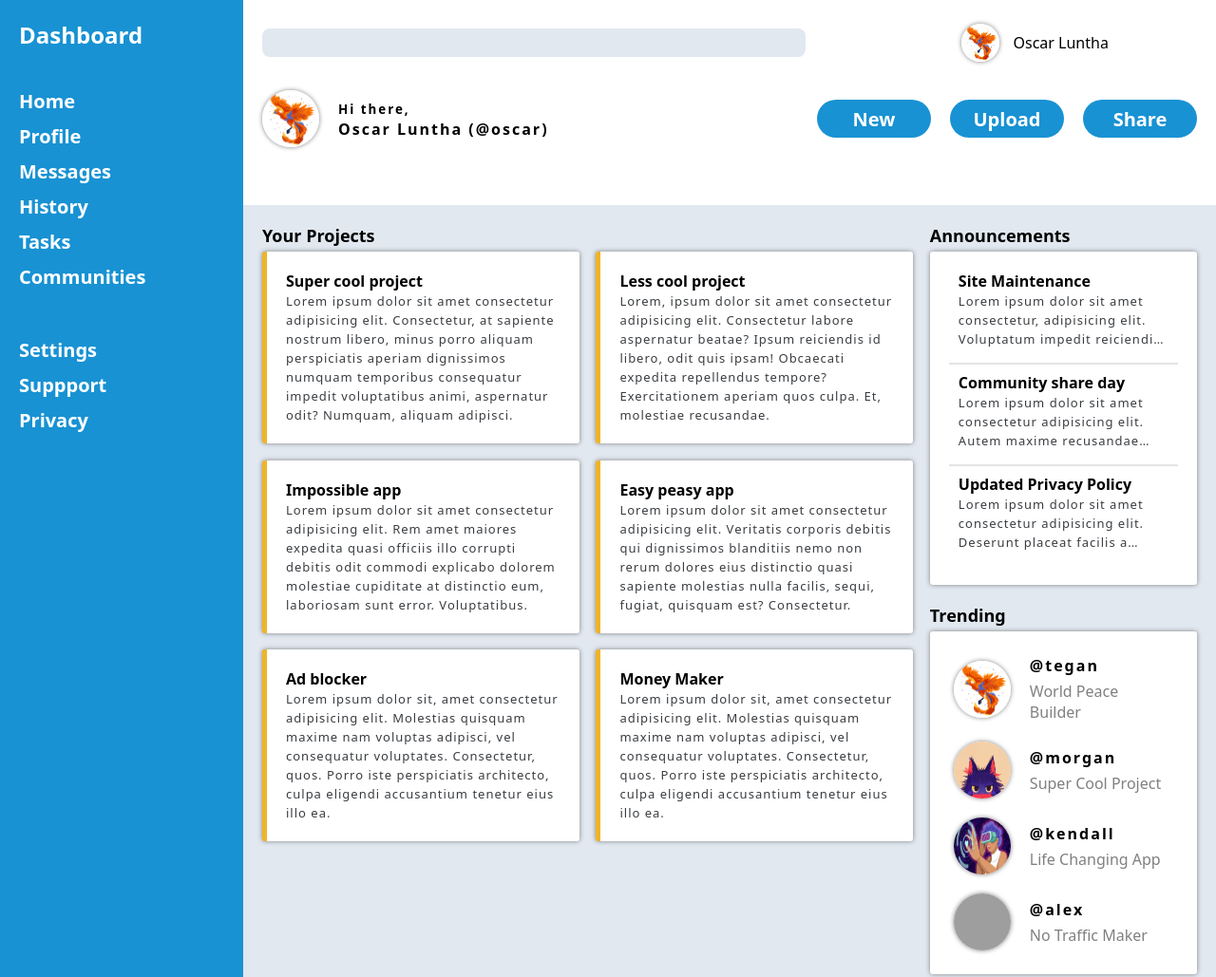
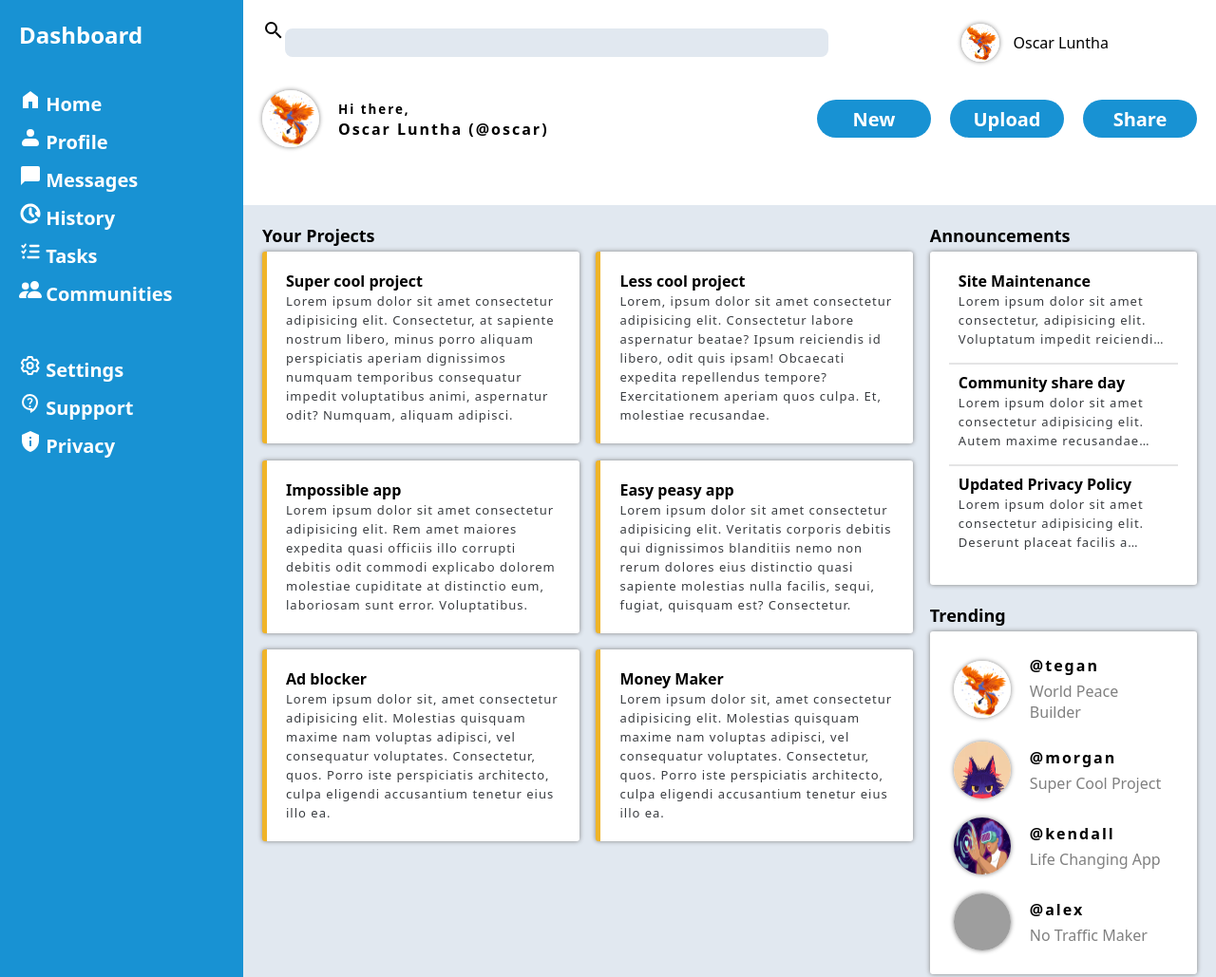
Before and after one commit to Oscar-Luntha/TOP-adminpage, a plain HTML site: page index.html in a window 1280 px wide. Shown: the top 1029 px of the page at 95% size. Drawn offline with Linux system fonts and the light colour scheme; grey boxes are pictures that could not be loaded.

Commit message:
add icons to the navigation sidebar

```diff
--- a/index.html
+++ b/index.html
@@ -10,6 +10,7 @@
     <header>
         <div class="search">
             <!-- Icon : search-->
+            <svg xmlns="http://www.w3.org/2000/svg" width="24" height="24" viewBox="0 0 24 24"><path fill="currentColor" d="M9.5 3A6.5 6.5 0 0 1 16 9.5c0 1.61-.59 3.09-1.56 4.23l.27.27h.79l5 5l-1.5 1.5l-5-5v-.79l-.27-.27A6.52 6.52 0 0 1 9.5 16A6.5 6.5 0 0 1 3 9.5A6.5 6.5 0 0 1 9.5 3m0 2C7 5 5 7 5 9.5S7 14 9.5 14S14 12 14 9.5S12 5 9.5 5"/></svg>
             <input type="search" name="seachbar" id="searchbar">
         </div>
         <div class="user-profile">
@@ -38,41 +39,42 @@
         <nav>
             <ul>
                 <li>
-                    <!-- Icon : Home  -->
+                    <svg xmlns="http://www.w3.org/2000/svg" width="24" height="24" viewBox="0 0 24 24"><path fill="currentColor" d="M4 21V9l8-6l8 6v12h-6v-7h-4v7z"/></svg>
                     <a href="#">Home</a>
                 </li>
                 <li>
-                    <!-- Icon : Profile -->
+                    <svg xmlns="http://www.w3.org/2000/svg" width="24" height="24" viewBox="0 0 24 24"><path fill="currentColor" fill-rule="evenodd" d="M8 7a4 4 0 1 1 8 0a4 4 0 0 1-8 0m0 6a5 5 0 0 0-5 5a3 3 0 0 0 3 3h12a3 3 0 0 0 3-3a5 5 0 0 0-5-5z" clip-rule="evenodd"/></svg>
                     <a href="#">Profile</a>
                 </li>
                 <li>
-                    <!-- Icon : Messages -->
+                     <svg xmlns="http://www.w3.org/2000/svg" width="24" height="24" viewBox="0 0 24 24"><path fill="currentColor" d="M20 2H4a2 2 0 0 0-2 2v18l4-4h14a2 2 0 0 0 2-2V4a2 2 0 0 0-2-2"/></svg>
                     <a href="#">Messages</a>
                 </li>
                 <li>
                     <!-- Icon : History -->
+                     <svg xmlns="http://www.w3.org/2000/svg" width="24" height="24" viewBox="0 0 24 24"><g fill="none"><path d="m12.593 23.258l-.011.002l-.071.035l-.02.004l-.014-.004l-.071-.035q-.016-.005-.024.005l-.004.01l-.017.428l.005.02l.01.013l.104.074l.015.004l.012-.004l.104-.074l.012-.016l.004-.017l-.017-.427q-.004-.016-.017-.018m.265-.113l-.013.002l-.185.093l-.01.01l-.003.011l.018.43l.005.012l.008.007l.201.093q.019.005.029-.008l.004-.014l-.034-.614q-.005-.018-.02-.022m-.715.002a.02.02 0 0 0-.027.006l-.006.014l-.034.614q.001.018.017.024l.015-.002l.201-.093l.01-.008l.004-.011l.017-.43l-.003-.012l-.01-.01z"/><path fill="currentColor" d="M2.907 6.75c2.9-5.022 9.321-6.743 14.343-3.843a10.5 10.5 0 0 1 4.915 11.732c-.318 1.225-1.81 1.57-2.658.746l-.095-.1l-2.251-2.587c-1.003-1.152.024-2.89 1.478-2.628l.133.03l.518.134a7.5 7.5 0 1 0-2.031 7.117a1.5 1.5 0 1 1 2.104 2.139c-3.281 3.228-8.43 4.018-12.613 1.603c-5.022-2.9-6.743-9.32-3.843-14.343M12 5.5a1.5 1.5 0 0 1 1.493 1.355L13.5 7v4.379l2.06 2.06a1.5 1.5 0 0 1-2.007 2.225l-.114-.103l-2.5-2.5a1.5 1.5 0 0 1-.432-.913L10.5 12V7A1.5 1.5 0 0 1 12 5.5"/></g></svg>
                     <a href="#">History</a>
                 </li>
                 <li>
-                    <!-- Icon : Tasks-->
+                     <svg xmlns="http://www.w3.org/2000/svg" width="24" height="24" viewBox="0 0 640 640"><path fill="currentColor" d="M197.8 100.3c10.9 7.6 13.5 22.6 5.9 33.4l-56 80c-4.1 5.8-10.5 9.5-17.6 10.1S116 222 111 217l-40-40c-9.3-9.4-9.3-24.6 0-34s24.6-9.3 34 0l19.8 19.8l39.6-56.6c7.6-10.9 22.6-13.5 33.4-5.9m0 160c10.9 7.6 13.5 22.6 5.9 33.4l-56 80c-4.1 5.8-10.5 9.5-17.6 10.1S116 382 111 377l-40-40c-9.4-9.4-9.4-24.6 0-33.9s24.6-9.4 33.9 0l19.8 19.8l39.6-56.6c7.6-10.9 22.6-13.5 33.4-5.9zM288 160c0-17.7 14.3-32 32-32h224c17.7 0 32 14.3 32 32s-14.3 32-32 32H320c-17.7 0-32-14.3-32-32m0 160c0-17.7 14.3-32 32-32h224c17.7 0 32 14.3 32 32s-14.3 32-32 32H320c-17.7 0-32-14.3-32-32m-64 160c0-17.7 14.3-32 32-32h288c17.7 0 32 14.3 32 32s-14.3 32-32 32H256c-17.7 0-32-14.3-32-32m-96-40c22.1 0 40 17.9 40 40s-17.9 40-40 40s-40-17.9-40-40s17.9-40 40-40"/></svg>
                     <a href="#">Tasks</a>
                 </li>
                 <li>
-                    <!-- Icon : Communities -->
+                     <svg xmlns="http://www.w3.org/2000/svg" width="24" height="24" viewBox="0 0 16 16"><path fill="currentColor" d="M7 14s-1 0-1-1s1-4 5-4s5 3 5 4s-1 1-1 1zm4-6a3 3 0 1 0 0-6a3 3 0 0 0 0 6m-5.784 6A2.24 2.24 0 0 1 5 13c0-1.355.68-2.75 1.936-3.72A6.3 6.3 0 0 0 5 9c-4 0-5 3-5 4s1 1 1 1zM4.5 8a2.5 2.5 0 1 0 0-5a2.5 2.5 0 0 0 0 5"/></svg>
                     <a href="#">Communities</a>
                 </li>
             </ul>
             <ul>
                 <li>
-                    <!-- Icon : settings -->
+                     <svg xmlns="http://www.w3.org/2000/svg" width="24" height="24" viewBox="0 0 24 24"><path fill="currentColor" d="M19.9 12.66a1 1 0 0 1 0-1.32l1.28-1.44a1 1 0 0 0 .12-1.17l-2-3.46a1 1 0 0 0-1.07-.48l-1.88.38a1 1 0 0 1-1.15-.66l-.61-1.83a1 1 0 0 0-.95-.68h-4a1 1 0 0 0-1 .68l-.56 1.83a1 1 0 0 1-1.15.66L5 4.79a1 1 0 0 0-1 .48L2 8.73a1 1 0 0 0 .1 1.17l1.27 1.44a1 1 0 0 1 0 1.32L2.1 14.1a1 1 0 0 0-.1 1.17l2 3.46a1 1 0 0 0 1.07.48l1.88-.38a1 1 0 0 1 1.15.66l.61 1.83a1 1 0 0 0 1 .68h4a1 1 0 0 0 .95-.68l.61-1.83a1 1 0 0 1 1.15-.66l1.88.38a1 1 0 0 0 1.07-.48l2-3.46a1 1 0 0 0-.12-1.17ZM18.41 14l.8.9l-1.28 2.22l-1.18-.24a3 3 0 0 0-3.45 2L12.92 20h-2.56L10 18.86a3 3 0 0 0-3.45-2l-1.18.24l-1.3-2.21l.8-.9a3 3 0 0 0 0-4l-.8-.9l1.28-2.2l1.18.24a3 3 0 0 0 3.45-2L10.36 4h2.56l.38 1.14a3 3 0 0 0 3.45 2l1.18-.24l1.28 2.22l-.8.9a3 3 0 0 0 0 3.98m-6.77-6a4 4 0 1 0 4 4a4 4 0 0 0-4-4m0 6a2 2 0 1 1 2-2a2 2 0 0 1-2 2"/></svg>
                     <a href="#">Settings</a>
                 </li>
                 <li>
-                    <!-- Icon : support -->
+                    <svg xmlns="http://www.w3.org/2000/svg" width="24" height="24" viewBox="0 0 24 24"><path fill="currentColor" d="m12 22l-.25-3h-.25q-3.55 0-6.025-2.475T3 10.5t2.475-6.025T11.5 2q1.775 0 3.313.662t2.7 1.825t1.824 2.7T20 10.5q0 1.875-.612 3.6t-1.676 3.2t-2.525 2.675T12 22m2-3.65q1.775-1.5 2.888-3.512T18 10.5q0-2.725-1.888-4.612T11.5 4T6.888 5.888T5 10.5t1.888 4.613T11.5 17H14zm-2.525-2.375q.425 0 .725-.3t.3-.725t-.3-.725t-.725-.3t-.725.3t-.3.725t.3.725t.725.3M10.75 12.8h1.5q0-.75.15-1.05t.95-1.1q.45-.45.75-.975t.3-1.125q0-1.275-.862-1.912T11.5 6q-1.1 0-1.85.613T8.6 8.1l1.4.55q.125-.425.475-.837T11.5 7.4t1.013.375t.337.825q0 .425-.25.763t-.6.687q-.875.75-1.062 1.188T10.75 12.8m.75-1.625"/></svg>
                     <a href="#">Suppport</a>
                 </li>
                 <li>
-                    <!-- Icon : Privacy -->
+                    <svg xmlns="http://www.w3.org/2000/svg" width="24" height="24" viewBox="0 0 24 24"><path fill="currentColor" d="M12 1L3 5v6c0 5.55 3.84 10.74 9 12c5.16-1.26 9-6.45 9-12V5zm-1 6h2v2h-2zm0 4h2v6h-2z"/></svg>
                     <a href="#">Privacy</a>
                 </li>
             </ul>
```
